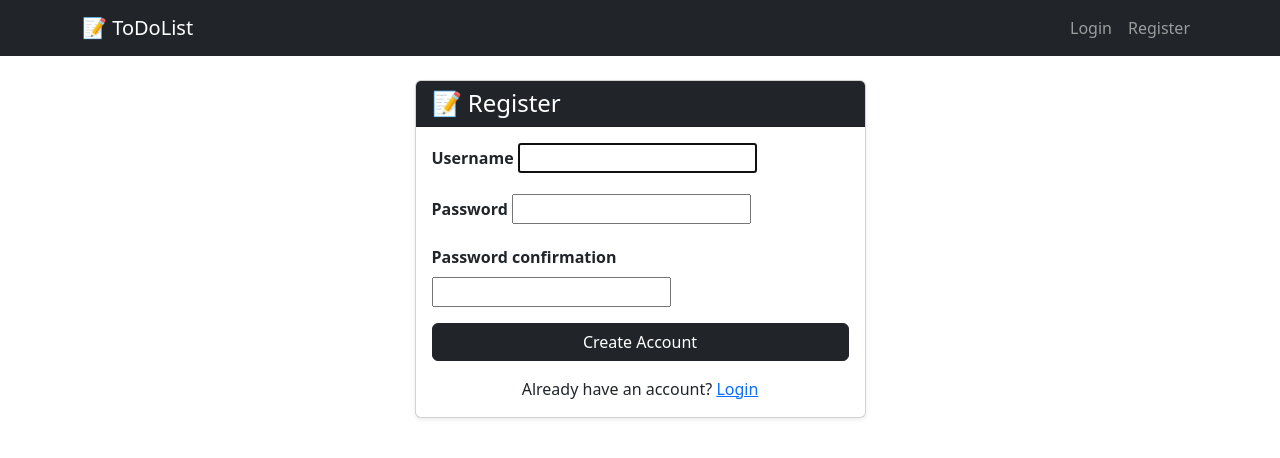
After one commit to alijamil22/TO-DO-LIST_App, a Django app: page /register/ in a window 1280 px wide. The commit adds this page. Shown: the top 458 px of the page. Run offline with Django 5.2, Linux system fonts and the light colour scheme.

Commit message:
Add the authentication functionality and write some views and urls for login,logout and register also add a TodoToggleView to flip the status of task. Also add some templates here and also update todo_list.html and base.htm

```diff
--- a/ToDo_Project/todo/settings.py
+++ b/ToDo_Project/todo/settings.py
@@ -119,3 +119,7 @@ STATIC_URL = 'static/'
 STATICFILES_DIRS = [BASE_DIR / "static"]
 STATIC_ROOT = BASE_DIR / "staticfiles"
 TIME_ZONE = 'Asia/Karachi'
+
+LOGIN_URL = '/login/'
+LOGIN_REDIRECT_URL = '/'
+LOGOUT_REDIRECT_URL = '/login/'
--- a/ToDo_Project/todo_app/models.py
+++ b/ToDo_Project/todo_app/models.py
@@ -1,6 +1,7 @@
 from django.db import models
 from django.utils import timezone
 from django.urls import reverse
+from django.contrib.auth.models import User
 class Todo(models.Model):
     Priorities = [
         ('Low', 'Low'),
@@ -15,7 +16,7 @@ class Todo(models.Model):
         ('Health','Health'),
         ('Other','Other'),
     ]
-
+    user = models.ForeignKey(User,on_delete=models.CASCADE,related_name='todos')
     title = models.CharField(max_length=250,help_text="What's need to be done?")
     completed = models.BooleanField(default=False,help_text='Is this task finished?')
     created_at = models.DateTimeField(auto_now_add=True,help_text="When was this task added?")
--- /dev/null
+++ b/ToDo_Project/todo_app/templates/auth/register.html
@@ -0,0 +1,37 @@
+{% extends "todo_app/base.html" %}
+
+{% block title %}Register{% endblock %}
+
+{% block content %}
+
+<div class="row justify-content-center">
+    <div class="col-md-5">
+        <div class="card shadow-sm">
+            <div class="card-header bg-dark text-white">
+                <h4 class="mb-0">📝 Register</h4>
+            </div>
+            <div class="card-body">
+                <form method="POST">
+                    {% csrf_token %}
+                    {% for field in form %}
+                        <div class="mb-3">
+                            <label class="form-label fw-bold">{{ field.label }}</label>
+                            {{ field }}
+                            {% if field.errors %}
+                                <div class="text-danger small mt-1">{{ field.errors }}</div>
+                            {% endif %}
+                        </div>
+                    {% endfor %}
+                    <div class="d-grid">
+                        <button type="submit" class="btn btn-dark">Create Account</button>
+                    </div>
+                </form>
+                <p class="text-center mt-3 mb-0">
+                    Already have an account? <a href="{% url 'login' %}">Login</a>
+                </p>
+            </div>
+        </div>
+    </div>
+</div>
+
+{% endblock %}
--- a/ToDo_Project/todo_app/templates/todo_app/base.html
+++ b/ToDo_Project/todo_app/templates/todo_app/base.html
@@ -16,6 +16,7 @@
             </button>
             <div class="collapse navbar-collapse" id="navbarNav">
                 <ul class="navbar-nav ms-auto">
+    {% if user.is_authenticated %}
         <li class="nav-item">
             <a class="nav-link" href="{% url 'todo_list' %}">All Tasks</a>
         </li>
@@ -26,8 +27,22 @@
             <a class="nav-link" href="{% url 'todo_list' %}?status=completed">Completed</a>
         </li>
         <li class="nav-item">
-                        <a class="nav-link btn btn-primary text-white px-3" href="{% url 'todo_create' %}">+ New Task</a>
+            <a class="nav-link btn btn-primary text-white px-3 me-2" href="{% url 'todo_create' %}">+ New Task</a>
         </li>
+        <li class="nav-item">
+            <form method="POST" action="{% url 'logout' %}">
+                {% csrf_token %}
+                <button type="submit" class="btn btn-outline-light btn-sm mt-1">Logout</button>
+            </form>
+        </li>
+    {% else %}
+        <li class="nav-item">
+            <a class="nav-link" href="{% url 'login' %}">Login</a>
+        </li>
+        <li class="nav-item">
+            <a class="nav-link" href="{% url 'register' %}">Register</a>
+        </li>
+    {% endif %}
 </ul>
             </div>
         </div>
--- a/ToDo_Project/todo_app/urls.py
+++ b/ToDo_Project/todo_app/urls.py
@@ -1,9 +1,18 @@
 from django.contrib import admin
 from django.urls import path
-from .views import TodoListView,TodoCreateView,TodoDeleteView,TodoUpdateView
+from django.contrib.auth.views import LoginView
+from .views import ( RegisterView,LogoutView,
+    TodoListView,TodoCreateView,TodoDeleteView,TodoUpdateView,TodoToggleView)
 urlpatterns = [
+    # Auth app urls Patterns:
+    path('register/',RegisterView.as_view(),name='register'),
+    path('login/',LoginView.as_view(template_name='auth/login.html'),name='login'),
+    path('logout/',LogoutView.as_view(),name='logout'),
+
+    # Todo app urls patterns:
     path('',TodoListView.as_view(),name='todo_list'),
     path('create/',TodoCreateView.as_view(),name='todo_create'),
     path('update/<int:pk>/',TodoUpdateView.as_view(),name='todo_update'),
     path('delete/<int:pk>/',TodoDeleteView.as_view(),name='todo_delete'),
+    path('toggle/<int:pk>/', TodoToggleView.as_view(), name='todo_toggle'),
 ]
--- a/ToDo_Project/todo_app/views.py
+++ b/ToDo_Project/todo_app/views.py
@@ -1,9 +1,28 @@
-from django.shortcuts import render
+from django.shortcuts import render,redirect
 from django.urls import reverse
-from django.views.generic import ListView, CreateView,UpdateView,DeleteView
+from django.contrib.auth.forms import UserCreationForm
+from django.contrib.auth import login,logout
+from django.contrib.auth.mixins import LoginRequiredMixin
+from django.views.generic import ListView, CreateView,UpdateView,DeleteView,FormView
+from django.views import View
+from django.contrib import messages
 from .models import Todo
 from .forms import Todo_Form
-class TodoListView(ListView):
+#Authentication views
+class RegisterView(FormView):
+    template_name = 'auth/register.html'
+    form_class = UserCreationForm
+
+    def form_valid(self, form):
+        user = form.save()
+        login(self.request,user)
+        return redirect(reverse('todo_list'))
+class LogoutView(View):
+    def post(self,request):
+        logout(request)
+        return redirect(reverse('login'))
+# Todo App views
+class TodoListView(LoginRequiredMixin,ListView):
     model = Todo
     template_name = 'todo_app/todo_list.html'
     context_object_name = 'todos'
@@ -13,17 +32,39 @@ class TodoListView(ListView):
             return Todo.objects.filter(completed=True)
         elif status == 'pending':
             return Todo.objects.filter(completed=False)
-        return Todo.objects.all()
-class TodoCreateView(CreateView):
+        return Todo.objects.filter(user=self.request.user)
+class TodoCreateView(LoginRequiredMixin,CreateView):
     model = Todo
     template_name = 'todo_app/todo_form.html'
     form_class = Todo_Form
-class TodoUpdateView(UpdateView):
+    def form_valid(self, form):
+        form.instance.user = self.request.user
+        messages.success(self.request, 'Task created successfully!')
+        return super().form_valid(form)
+class TodoUpdateView(LoginRequiredMixin,UpdateView):
     model = Todo
     template_name = 'todo_app/todo_form.html'
     form_class = Todo_Form
-class TodoDeleteView(DeleteView):
+    def get_queryset(self):
+        return Todo.objects.filter(user=self.request.user)
+    def form_valid(self, form):
+        messages.success(self.request, 'Task updated successfully!')
+        return super().form_valid(form)
+class TodoDeleteView(LoginRequiredMixin,DeleteView):
     model = Todo
     template_name = 'todo_app/todo_confirm_delete.html'
+    def get_queryset(self):
+        return Todo.objects.filter(user=self.request.user)
     def get_success_url(self):
+        messages.success(self.request, 'Task deleted successfully!')
         return reverse('todo_list')
+class TodoToggleView(LoginRequiredMixin,View):
+    def post(self,request,pk):
+        todo =Todo.objects.get(pk=pk,user=request.user)
+        if todo.completed:
+            todo.mark_incomplete()
+            messages.success(request, f'"{todo.title}" marked as incomplete.')
+        else:
+            todo.mark_complete()
+            messages.success(request, f'"{todo.title}" marked as complete.')
+        return redirect(reverse('todo_list'))
```
Also changed, not shown: ToDo_Project/todo_app/templates/auth/login.html (added, +37 -0 lines), ToDo_Project/todo_app/templates/todo_app/todo_list.html (+8 -0 lines), ToDo_Project/db.sqlite3, ToDo_Project/todo_app/migrations/0004_todo_user.py (added). Lines whose indentation alone changed are shown as unchanged.
